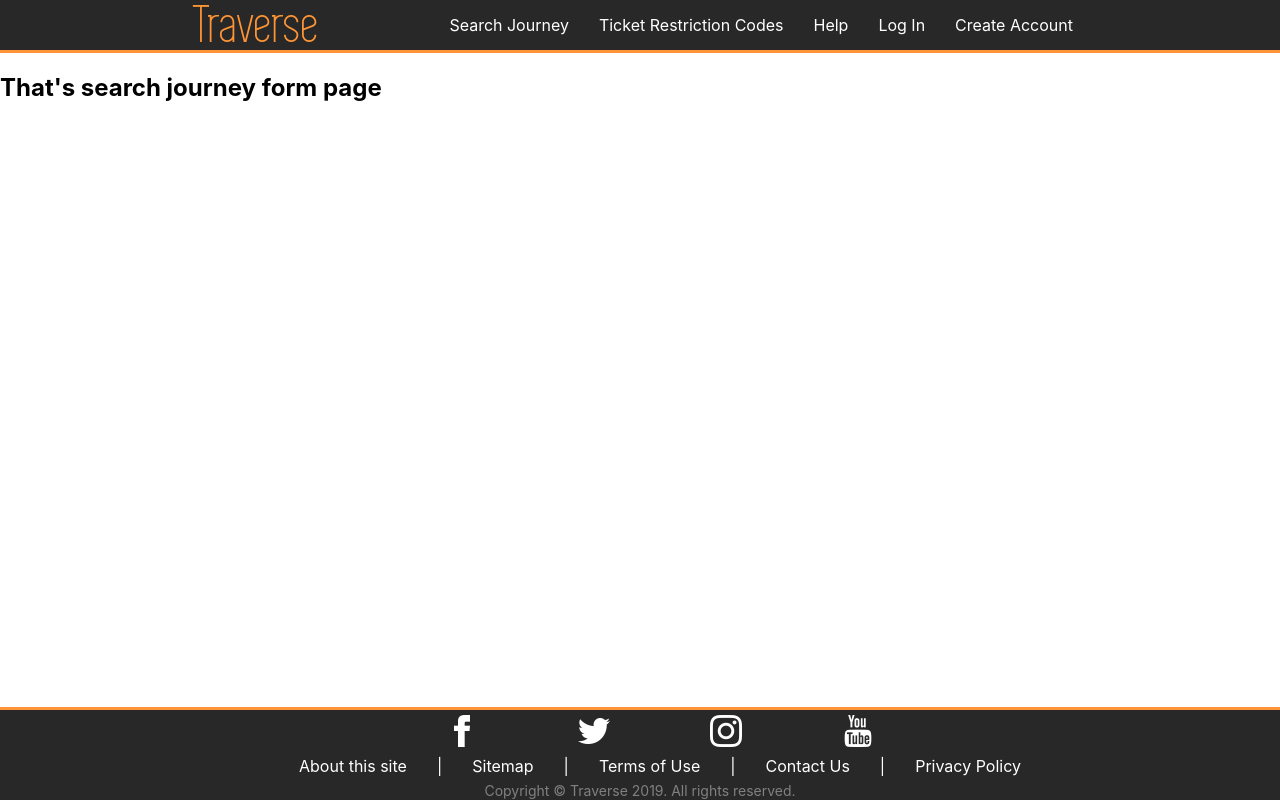
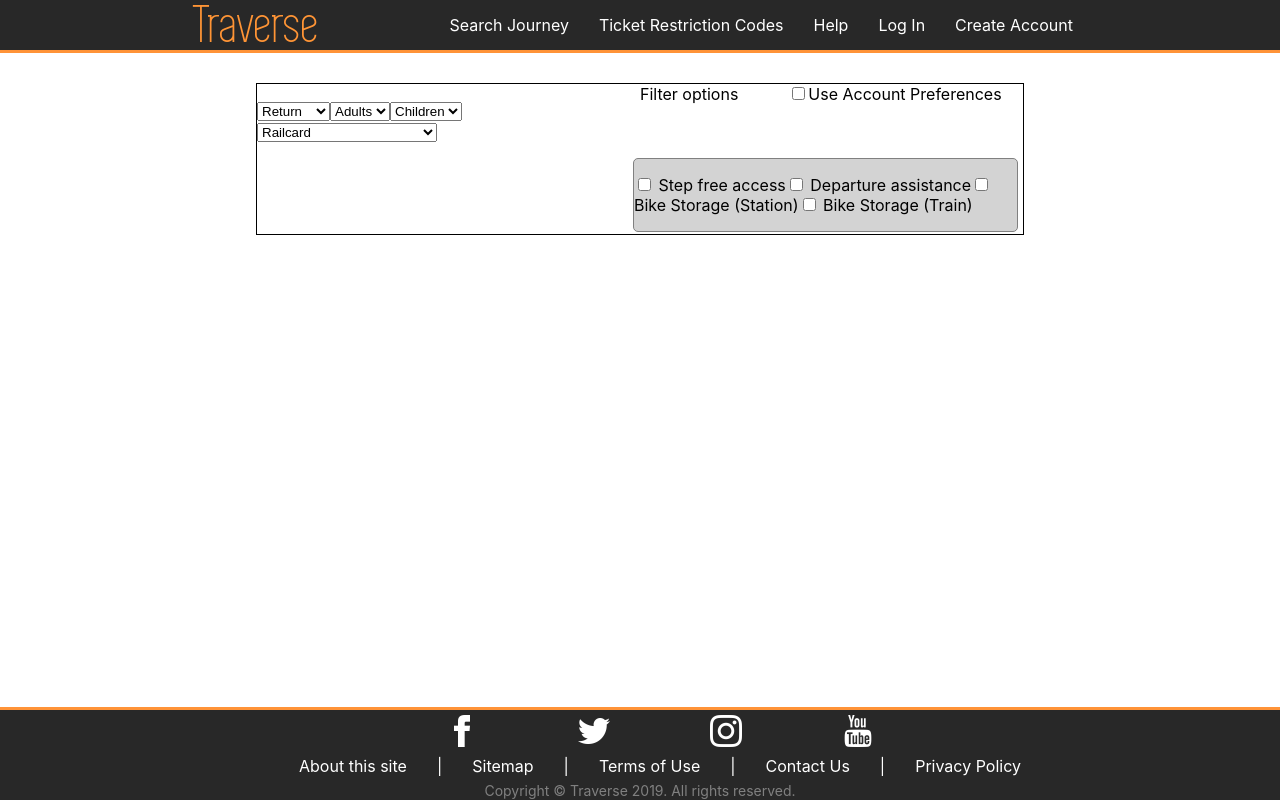
Before and after one commit to skifans/Traverse, a React (Create React App) app in the folder traverse-react/: page /search-journey in a window 1280 px wide. Built offline with nearby package versions, Linux system fonts and the light colour scheme.

Commit message:
Made some progress on the search-journey page

```diff
--- a/traverse-react/public/styling.css
+++ b/traverse-react/public/styling.css
@@ -66,6 +66,58 @@ html {
   min-height: 100%;       /*For the footer, footer is 96px height*/
   padding-bottom: 96px;
 }
+
+#search-journey-body {
+  width: 60%;
+  margin: 20px auto 40px auto;
+}
+
+#search-journey-options {
+  border: 1px solid black;
+  height: 150px;
+}
+#search-journey-options ul {
+  list-style-type: none;
+  overflow: hidden;
+  padding: 0px;
+}
+#search-journey-options li {
+  display: inline;
+}
+
+
+#drop-down-options {
+  width: 50%;
+  float: left;
+}
+
+
+#filter-options-title {
+  width: 50%;
+  float: right;
+}
+#filter-options-title p {
+  margin: 0px;
+  float: left;
+}
+#filter-options-title label {
+  margin-left: 50px;
+}
+
+#filter-options {
+  float: right;
+  width: 50%;
+  background: lightgray;
+  border: 1px solid grey;
+  border-radius: 5px;
+  margin: 0px 5px;
+}
+
+
+
+
+
+
 
 #restriction-code-information {
   width: 60%;
--- a/traverse-react/src/Components/RestrictionCodeForm.js
+++ b/traverse-react/src/Components/RestrictionCodeForm.js
@@ -44,7 +44,6 @@ export default class RestrictionCodeForm extends Component{
             </h3>
           </div>
         </div>
-
       </div>
     )
   }
--- a/traverse-react/src/Components/SearchJourneyForm.js
+++ b/traverse-react/src/Components/SearchJourneyForm.js
@@ -3,7 +3,68 @@ import React, {Component} from 'react';
 export default class SearchJourneyForm extends Component{
   render(){
     return (
-      <h2>That's search journey form page</h2>
+      <div id="main-body">
+        <div id="search-journey-body">
+          <div id="search-journey-options">
+            <form>
+              <div id="drop-down-options">
+                <ul>
+                  <li>
+                    <select>
+                      <option value="RTN">Return</option>
+                      <option value="SIN">Single</option>
+                      <option value="MLJ">Multi-leg</option>
+                    </select>
+                  </li>
+                  <li>
+                    <select>
+                      <option>Adults</option>
+                      <option value="1">1</option>
+                      <option value="2">2</option>
+                      <option value="3">3</option>
+                      <option value="4">4</option>
+                      <option value="5">5</option>
+                    </select>
+                  </li>
+                  <li>
+                    <select>
+                      <option>Children</option>
+                      <option value="1">1</option>
+                      <option value="2">2</option>
+                      <option value="3">3</option>
+                      <option value="4">4</option>
+                      <option value="5">5</option>
+                    </select>
+                  </li>
+                  <li>
+                    <select>
+                      <option>Railcard</option>
+                      <option value="STT">16-25 Railcard</option>
+                      <option value="TST">26-30 Railcard</option>
+                      <option value="SRC">Senior Railcard</option>
+                      <option value="FFR">Family riends Railcard</option>
+                      <option value="TTR">Two Together Railcard</option>
+                      <option value="NRC">Network Railcard</option>
+                      <option value="DPR">Disabled Persons Railcard</option>
+                    </select>
+                  </li>
+                </ul>
+              </div>
+                <div id="filter-options-title">
+                  <p>Filter options</p><label><input type="checkbox"/>Use Account Preferences</label>
+                </div>
+                <div id="filter-options">
+                  <ul>
+                    <li><input type="checkbox"/> Step free access</li>
+                    <li><input type="checkbox"/> Departure assistance</li>
+                    <li><input type="checkbox"/> Bike Storage (Station)</li>
+                    <li><input type="checkbox"/> Bike Storage (Train)</li>
+                  </ul>
+                </div>
+            </form>
+          </div>
+        </div>
+      </div>
     )
   }
 }
```
Lines whose indentation alone changed are shown as unchanged.
